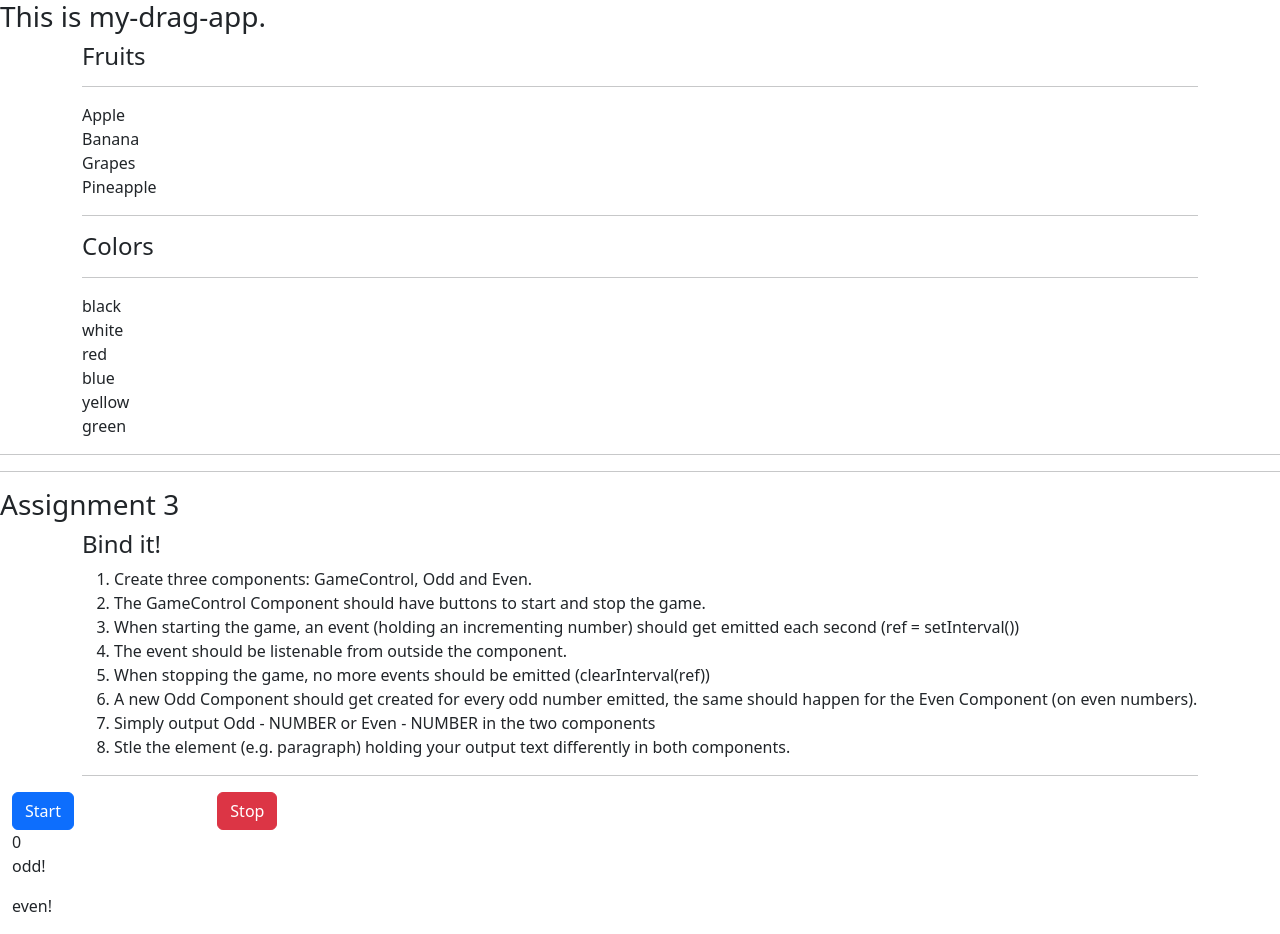
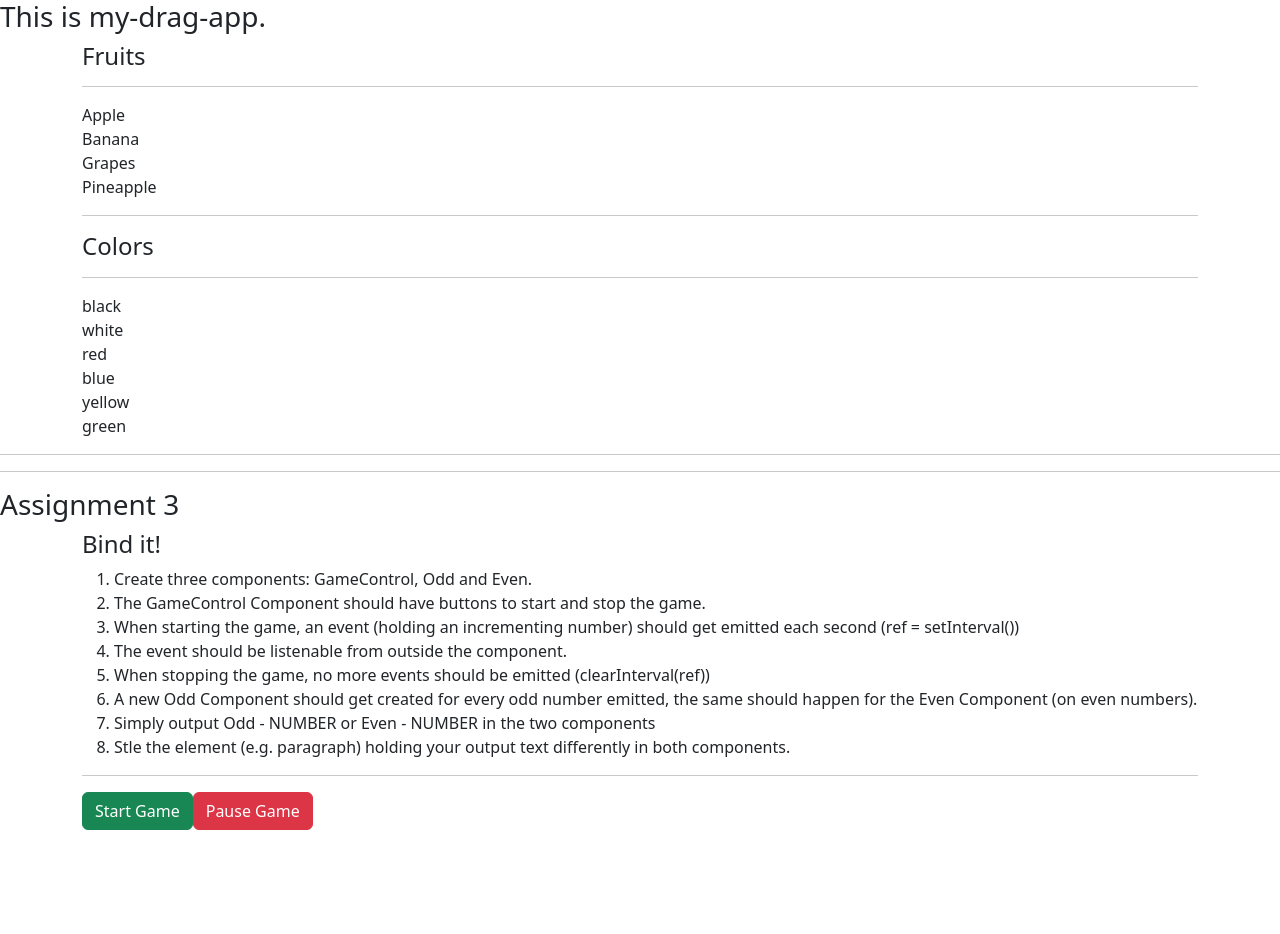
Before and after one commit to Hritex/angular, an Angular app: page / in a window 1280 px wide. After the commit the page ends 830 px from the top, so only its background shows below. Built offline with nearby package versions, Linux system fonts and the light colour scheme.

Commit message:
Assign Solu 1&2

```diff
--- a/src/app/app.component.html
+++ b/src/app/app.component.html
@@ -46,12 +46,17 @@
       <hr>
     </div>
   </div>
+  <div class="row">
+    <div class="col-xs-12">
+      <app-game></app-game>
+    </div>
+  </div>
 </div>
 
-<div class="row">
+<!-- <div class="row">
   <div class="col-md-4">
       <app-game (gameStart)="onGameStarted($event)"></app-game>
       <app-odd></app-odd>
       <app-even></app-even>
   </div>
-</div>
+</div> -->
--- a/src/app/game/game.component.html
+++ b/src/app/game/game.component.html
@@ -1,4 +1,7 @@
-<div class="container">
+<button class="btn btn-success" (click)="onStartGame()">Start Game</button>
+<button class="btn btn-danger">Pause Game</button>
+
+<!-- <div class="container">
     <div class="row">
         <div class="col-sm-6">
             <button class="btn btn-primary" (click)="setIntervl()">Start</button>
@@ -12,4 +15,4 @@
             {{ cnt }}
         </div>
     </div>
-</div>
+</div> -->
--- a/src/app/game/game.component.ts
+++ b/src/app/game/game.component.ts
@@ -6,26 +6,37 @@ import { Component, EventEmitter, Output } from '@angular/core';
   styleUrls: ['./game.component.css']
 })
 export class GameComponent {
-  @Output() gameStarted = new EventEmitter<{count: number}>();
+  @Output() intervalFired = new EventEmitter<number>();
+  interval: any;
+  lastNumber = 0;
 
-  cnt = 0;
-  count: number | any;
-
-  startGame() {
-    this.cnt = this.cnt + 1;
-    // console.log('Count is ' + this.cnt);
+  onStartGame() {
+    this.interval = setInterval(() => {
+      this.intervalFired.emit(this.lastNumber + 1);
+      this.lastNumber++;
+    }, 1000)
   }
 
-  setIntervl(): any{
-    setInterval(() => this.startGame(), 1000);
-    this.gameStarted.emit({
-      count: this.cnt
-    });
-  }
+  // @Output() gameStarted = new EventEmitter<{count: number}>();
 
-  stopIntervl(){
-    clearInterval(this.setIntervl());
-  }
+  // cnt = 0;
+  // count: number | any;
+
+  // startGame() {
+  //   this.cnt = this.cnt + 1;
+  //   // console.log('Count is ' + this.cnt);
+  // }
+
+  // setIntervl(): any{
+  //   setInterval(() => this.startGame(), 1000);
+  //   this.gameStarted.emit({
+  //     count: this.cnt
+  //   });
+  // }
+
+  // stopIntervl(){
+  //   clearInterval(this.setIntervl());
+  // }
 
 
 
```
